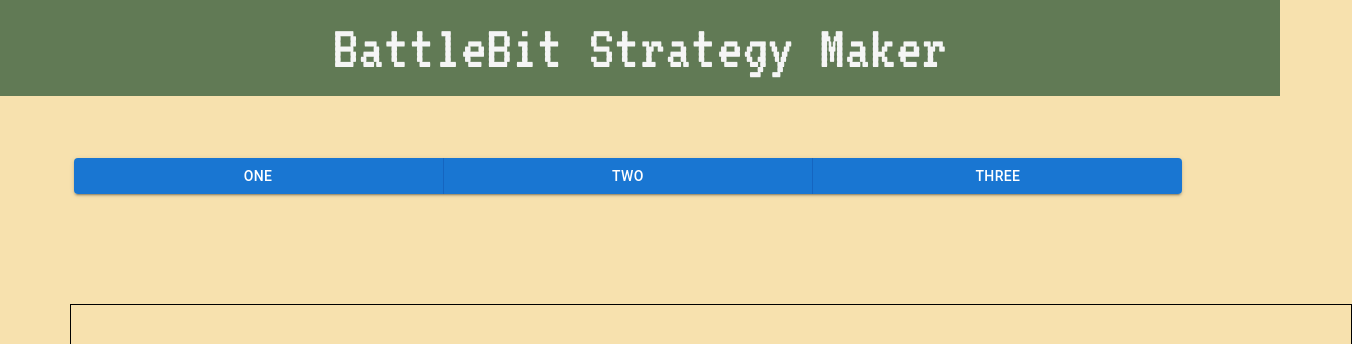
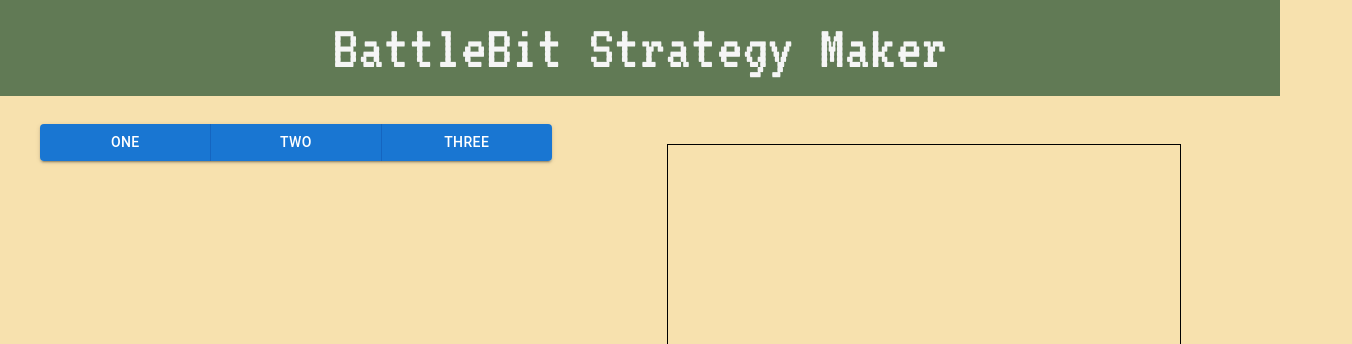
Before and after one commit to KalebHedrick/BBStrategy, a React (Create React App) app: page / in a window 1280 px wide. Shown: the top 344 px of the page, 1352 px wide, since content can reach past the window. Built offline with nearby package versions, Linux system fonts and the light colour scheme.

Commit message:
prophet commit

```diff
--- a/src/App.js
+++ b/src/App.js
@@ -36,8 +36,8 @@
 
     <div style={{}}>
     <Canvas
-        width={screenSize.width}
-        height={screenSize.height}
+        width={screenSize.width/2.5}
+        height={screenSize.height/2}
         brushColor={"#ABCEFF"}
 
       />
--- a/src/Canvas.js
+++ b/src/Canvas.js
@@ -16,7 +16,13 @@
     } = useOnDraw(onDraw);
 
     function onDraw(ctx, point, prevPoint) {
+
         drawLine(prevPoint, point, ctx, brushColor, 5);
+    //     var imageObj1 = new Image();
+    //     imageObj1.src = require('./district.png')
+    //  imageObj1.onload = function() {
+    //         ctx.drawImage(imageObj1,0,0);
+    //     }
     }
 
     function drawLine(
@@ -26,11 +32,7 @@
         color,
         width
     ) {
-        var imageObj1 = new Image();
-    imageObj1.src = 'https://s-media-cache-ak0.pinimg.com/236x/d7/b3/cf/d7b3cfe04c2dc44400547ea6ef94ba35.jpg'
- imageObj1.onload = function() {
-        ctx.drawImage(imageObj1,0,0);
-    }
+
         start = start ?? end;
         ctx.beginPath();
         ctx.lineWidth = width;
```
